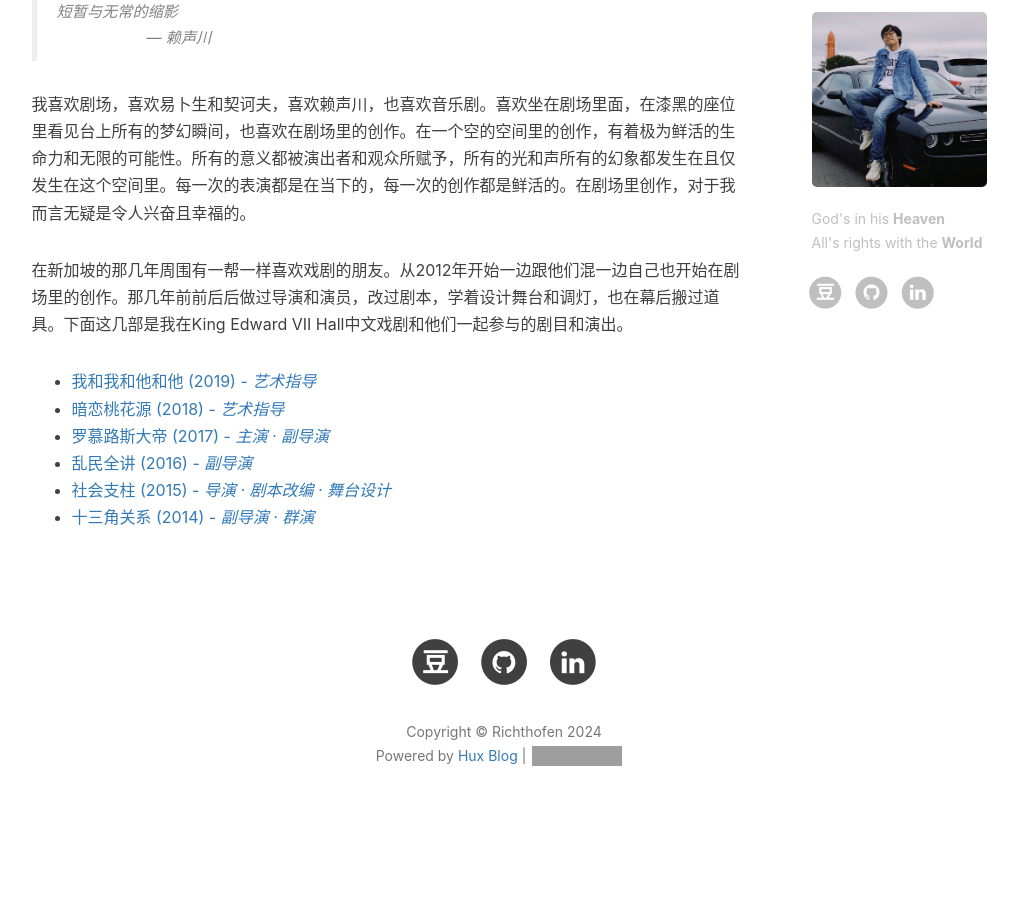
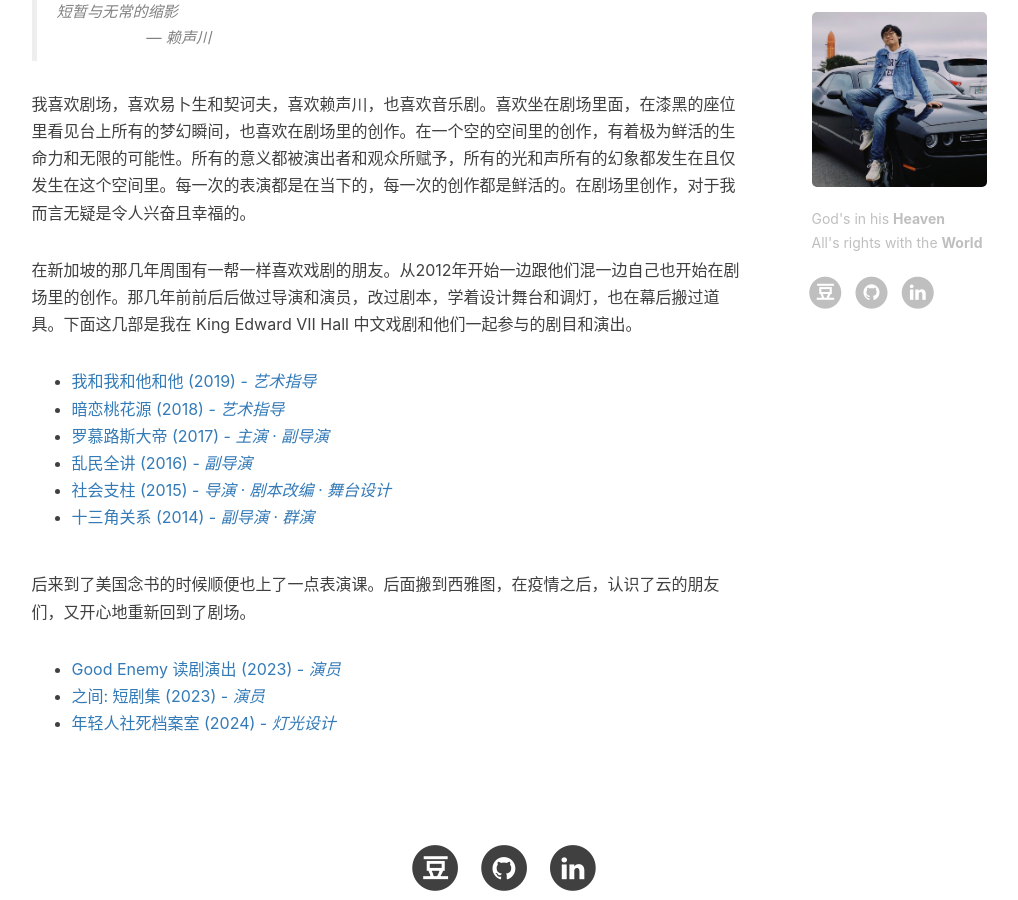
Before and after one commit to jazzplato/jazzplato.github.io, a Jekyll site: the page built from theatre.html, in a window 1280 px wide and 900 px high, scrolled down 615 px. Shown: the whole window, without its empty margins (136-1154 px from the left). Built offline with Jekyll 4.4.1, drawn with Linux system fonts in a browser that asks for light colours; nearby versions of some CDN libraries; comment, search, counter and statistics services are not loaded; before the commit the page ends 1475 px from its top, so only the background shows below that; grey boxes are pictures that could not be loaded.

Commit message:
Add productions in seattle

```diff
--- a/_includes/theatre/en.md
+++ b/_includes/theatre/en.md
@@ -13,3 +13,8 @@ In the past years, I have participated in a number of productions and the follow
 - [Mumble Jumble (2016) - _Assistant Director_](/2016/02/05/mumble-jumble/)
 - [The Pillars of Society (2015) - _Director · Script Adaption · Stage Designer_](/2015/02/03/the-pillars-of-society/)
 - [Ménage à 13 (2014) - _Assistant Director · Ensemble Cast Lead_](/2014/02/12/menage-a-13/)
+
+While I was working on my master's degree in CMU, I secretly took an acting class in the Drama School. After graduation, I moved to Seattle area during the pandemic period. In 2023, I met [Christie](https://www.christiezhao.com/), [Kikyou](https://kikyouyan.com/), and a group of talented and professional artists, and they introduced me to [Yun Theatre](https://yun-theatre.com/) and a number of vibrant theatre companies and groups in the PNW area. Here is a list of productions I participated in Seattle.
+- [Good Enemy - Staged Reading (2023) - _Cast_](/2023/06/12/good-enemy/)
+- [In between: A Collection of Short Plays (2023) - _Cast_](/2023/08/17/in-between/)
+- [Young People Social Death Archive (2024) - _Lighting Design_](/2024/02/16/young-people-social-death-archive)
--- a/_includes/theatre/zh.md
+++ b/_includes/theatre/zh.md
@@ -8,7 +8,7 @@
 
 我喜欢剧场，喜欢易卜生和契诃夫，喜欢赖声川，也喜欢音乐剧。喜欢坐在剧场里面，在漆黑的座位里看见台上所有的梦幻瞬间，也喜欢在剧场里的创作。在一个空的空间里的创作，有着极为鲜活的生命力和无限的可能性。所有的意义都被演出者和观众所赋予，所有的光和声所有的幻象都发生在且仅发生在这个空间里。每一次的表演都是在当下的，每一次的创作都是鲜活的。在剧场里创作，对于我而言无疑是令人兴奋且幸福的。
 
-在新加坡的那几年周围有一帮一样喜欢戏剧的朋友。从2012年开始一边跟他们混一边自己也开始在剧场里的创作。那几年前前后后做过导演和演员，改过剧本，学着设计舞台和调灯，也在幕后搬过道具。下面这几部是我在King Edward VII Hall中文戏剧和他们一起参与的剧目和演出。
+在新加坡的那几年周围有一帮一样喜欢戏剧的朋友。从2012年开始一边跟他们混一边自己也开始在剧场里的创作。那几年前前后后做过导演和演员，改过剧本，学着设计舞台和调灯，也在幕后搬过道具。下面这几部是我在 King Edward VII Hall 中文戏剧和他们一起参与的剧目和演出。
 
 - [我和我和他和他 (2019) - _艺术指导_](/2019/02/23/me2-vs-he2/)
 - [暗恋桃花源 (2018) - _艺术指导_](/2018/02/24/secret-love-in-peach-blossom-land/)
@@ -16,3 +16,8 @@
 - [乱民全讲 (2016) - _副导演_](/2016/02/05/mumble-jumble/)
 - [社会支柱 (2015) - _导演 · 剧本改编 · 舞台设计_](/2015/02/03/the-pillars-of-society/)
 - [十三角关系 (2014) - _副导演 · 群演_](/2014/02/12/menage-a-13/)
+
+后来到了美国念书的时候顺便也上了一点表演课。后面搬到西雅图，在疫情之后，认识了云的朋友们，又开心地重新回到了剧场。
+- [Good Enemy 读剧演出 (2023) - _演员_](/2023/06/12/good-enemy/)
+- [之间: 短剧集 (2023) - _演员_](/2023/08/17/in-between/)
+- [年轻人社死档案室 (2024) - _灯光设计_](/2024/02/16/young-people-social-death-archive)
```
